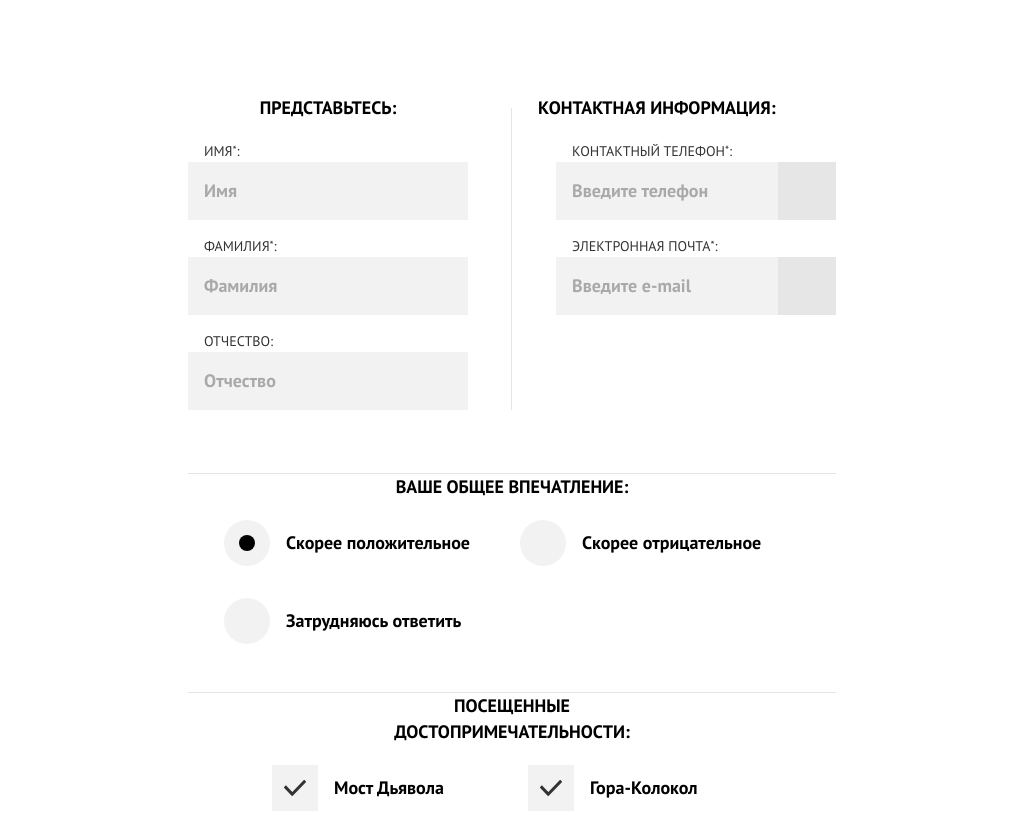
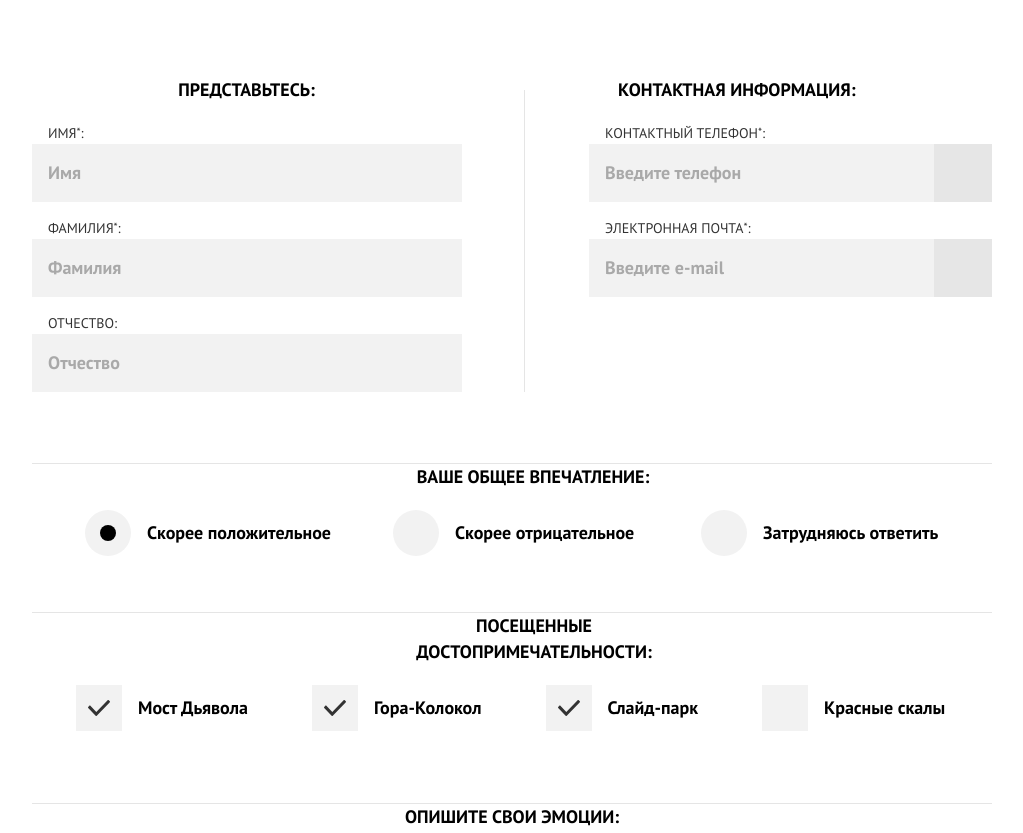
Before and after one commit to htmlacademy-adaptive/2043509-sedona-27, a website: page source/form.html in a window 1280 px wide. Shown: the part 520-1353 px from the top of the page, without its empty margins (128-1151 px from the left). Drawn offline with nearby package versions, Linux system fonts and the light colour scheme; files that its build step writes are made by us from their sources; files whose address does not match are found by name.

Commit message:
Добавляет адаптив форме для всех вьюпортов

```diff
--- a/source/form.html
+++ b/source/form.html
@@ -53,13 +53,13 @@
         <div class="feedback-form__wrapper">
           <fieldset class="feedback-form__area feedback-form__area--about-user">
             <legend class="feedback-form__legend">Представьтесь:</legend>
-            <label class="feedback-form__label" for="name">
+            <label class="feedback-form__label feedback-form__label--about-user" for="name">
               <span class="feedback-form__label-text">Имя<sup class="star-required">*</sup>:</span>
               <input class="feedback-form__input" type="text" id="name" placeholder="Имя" required></label>
-            <label for="surname" class="feedback-form__label">
+            <label class="feedback-form__label feedback-form__label--about-user" for="surname">
               <span class="feedback-form__label-text">Фамилия<sup class="star-required">*</sup>:</span>
               <input class="feedback-form__input" type="text" id="surname" placeholder="Фамилия" required></label>
-            <label for="patronymic" class="feedback-form__label">
+            <label class="feedback-form__label feedback-form__label--about-user" for="patronymic">
               <span class="feedback-form__label-text">Отчество:</span>
               <input class="feedback-form__input" type="text" id="patronymic" placeholder="Отчество"></label>
           </fieldset>
@@ -69,7 +69,7 @@
               <span class="feedback-form__label-text">Контактный телефон<sup class="star-required">*</sup>:</span>
               <input class="feedback-form__input feedback-form__input" type="tel" id="phone"
                 placeholder="Введите телефон" required></label>
-            <label for="e-mail" class="feedback-form__label feedback-form__label--email">
+            <label class="feedback-form__label feedback-form__label--email" for="e-mail">
               <span class="feedback-form__label-text">Электронная почта<sup class="star-required">*</sup>:</span>
               <input class="feedback-form__input feedback-form__input" type="email" id="e-mail"
                 placeholder="Введите e-mail" required></label>
@@ -77,17 +77,23 @@
         </div>
         <fieldset class="feedback-form__area feedback-form__area--impression">
           <legend class="feedback-form__legend">Ваше Общее впечатление:</legend>
-          <label class="feedback-form__label feedback-form-control" for="positive">
+          <label
+            class="feedback-form__label feedback-form__label--impression feedback-form-control feedback-form-control--impression"
+            for="positive">
             <input class="feedback-form__input feedback-form-control__input feedback-form-control__input--radio"
               type="radio" id="positive" name="impression" value="positive" checked>
             <span class="feedback-form-control__mark feedback-form-control__mark--radio"></span>Скорее положительное
           </label>
-          <label class="feedback-form__label feedback-form-control" for="negative">
+          <label
+            class="feedback-form__label feedback-form__label--impression feedback-form-control feedback-form-control--impression"
+            for="negative">
             <input class="feedback-form__input feedback-form-control__input feedback-form-control__input--radio"
               type="radio" id="negative" name="impression" value="negative">
             <span class="feedback-form-control__mark feedback-form-control__mark--radio"></span>Скорее отрицательное
           </label>
-          <label class="feedback-form__label feedback-form-control" for="difficult-to-answer">
+          <label
+            class="feedback-form__label feedback-form__label--impression feedback-form-control feedback-form-control--impression"
+            for="difficult-to-answer">
             <input class="feedback-form__input feedback-form-control__input feedback-form-control__input--radio"
               type="radio" id="difficult-to-answer" name="impression" value="difficult-to-answer">
             <span class="feedback-form-control__mark feedback-form-control__mark--radio"></span>Затрудняюсь ответить
@@ -95,22 +101,30 @@
         </fieldset>
         <fieldset class="feedback-form__area feedback-form__area--visited-locations">
           <legend class="feedback-form__legend">Посещенные достопримечательности:</legend>
-          <label class="feedback-form__label feedback-form-control" for="bridge">
+          <label
+            class="feedback-form__label feedback-form__label--visited-locations feedback-form-control feedback-form-control--visited-locations"
+            for="bridge">
             <input class="feedback-form__input feedback-form-control__input feedback-form-control__input--checkbox"
               type="checkbox" id="bridge" name="visited-locations" value="bridge" checked>
             <span class="feedback-form-control__mark feedback-form-control__mark--checkbox"></span>Мост Дьявола
           </label>
-          <label class="feedback-form__label feedback-form-control" for="bell-mountain">
+          <label
+            class="feedback-form__label feedback-form__label--visited-locations feedback-form-control feedback-form-control--visited-locations"
+            for="bell-mountain">
             <input class="feedback-form__input feedback-form-control__input feedback-form-control__input--checkbox"
               type="checkbox" id="bell-mountain" name="visited-locations" value="bell-mountain" checked>
             <span class="feedback-form-control__mark feedback-form-control__mark--checkbox"></span>Гора-Колокол
           </label>
-          <label class="feedback-form__label feedback-form-control" for="slide-park">
+          <label
+            class="feedback-form__label feedback-form__label--visited-locations feedback-form-control feedback-form-control--visited-locations"
+            for="slide-park">
             <input class="feedback-form__input feedback-form-control__input feedback-form-control__input--checkbox"
               type="checkbox" id="slide-park" name="visited-locations" value="slide-park" checked>
             <span class="feedback-form-control__mark feedback-form-control__mark--checkbox"></span>Слайд-парк
           </label>
-          <label class="feedback-form__label feedback-form-control" for="red-mountains">
+          <label
+            class="feedback-form__label feedback-form__label--visited-locations feedback-form-control feedback-form-control--visited-locations"
+            for="red-mountains">
             <input class="feedback-form__input feedback-form-control__input feedback-form-control__input--checkbox"
               type="checkbox" id="red-mountains" name="visited-locations" value="red-mountains">
             <span class="feedback-form-control__mark feedback-form-control__mark--checkbox"></span>Красные скалы
--- a/source/sass/blocks/feedback-form.scss
+++ b/source/sass/blocks/feedback-form.scss
@@ -9,16 +9,24 @@
   @include bootstrap.tablet {
     padding: 51px 60px 64px;
   }
+
+  @include bootstrap.desktop {
+    padding: 33px 120px 64px;
+  }
 }
 
 .feedback-form__wrapper {
   @include bootstrap.tablet {
-    width: 648px;
     display: flex;
     flex-wrap: wrap;
     box-sizing: border-box;
     padding-bottom: 63px;
     border-bottom: 1px solid #e5e5e5;
+  }
+
+  @include bootstrap.desktop {
+    width: 960px;
+    padding-bottom: 71px;
   }
 }
 
@@ -42,6 +50,11 @@
       border-right: 1px solid #e5e5e5;
       border-bottom: none;
     }
+
+    @include bootstrap.desktop {
+      padding: 0 63px 0 0;
+      width: 493px;
+    }
   }
 
   &--user-contacts {
@@ -53,6 +66,10 @@
       align-items: center;
       margin-left: 26px;
       min-width: 280px;
+    }
+
+    @include bootstrap.desktop {
+      margin-left: 0;
     }
   }
 
@@ -66,6 +83,12 @@
       gap: 16px;
       padding: 0 36px 48px;
       margin: 0 auto;
+    }
+
+    @include bootstrap.desktop {
+      width: 960px;
+      column-gap: 28px;
+      padding: 0 11px 56px 53px;
     }
   }
 
@@ -81,6 +104,16 @@
       padding: 0 84px 42px;
       margin: 0 auto;
     }
+
+    @include bootstrap.desktop {
+      width: 960px;
+      display: flex;
+      flex-wrap: wrap;
+      flex-direction: row;
+      align-items: center;
+      gap: 0;
+      padding: 0 0 56px 44px;
+    }
   }
 
   &--emotions {
@@ -89,6 +122,11 @@
 
     @include bootstrap.tablet {
       width: 648px;
+    }
+
+    @include bootstrap.desktop {
+      width: 960px;
+      padding: 0 96px 48px;
     }
   }
 }
@@ -110,8 +148,14 @@
   }
 
   &--user-contacts {
-    margin: 0 0 20px 0;
-    text-align: left;
+    @include bootstrap.tablet {
+      text-align: left;
+    }
+
+    @include bootstrap.desktop {
+      text-align: center;
+      margin-left: 93px;
+    }
   }
 }
 
@@ -123,6 +167,12 @@
   width: 280px;
   margin-bottom: 16px;
   box-sizing: border-box;
+
+  &--about-user {
+    @include bootstrap.desktop {
+      width: 430px;
+    }
+  }
 
   &:last-child {
     margin-bottom: 0;
@@ -136,6 +186,11 @@
     @include bootstrap.tablet {
       padding-left: 18px;
       width: 298px;
+    }
+
+    @include bootstrap.desktop {
+      width: 467px;
+      padding-left: 64px;
     }
 
     &::after {
@@ -162,6 +217,30 @@
   &--email {
     &::after {
       background-image: url("");
+    }
+  }
+
+  &--impression {
+    @include bootstrap.tablet {
+      margin-bottom: 0;
+    }
+  }
+}
+
+.feedback-form__label--visited-locations {
+  @include bootstrap.tablet {
+    width: 224px;
+  }
+
+  @include bootstrap.desktop {
+    min-width: 153px;
+    width: initial;
+    margin: 0 54px 16px 0;
+  }
+
+  &:last-child {
+    @include bootstrap.desktop {
+      margin: 0 0 16px;
     }
   }
 }
@@ -205,6 +284,10 @@
   @include bootstrap.tablet {
     min-width: 648px;
   }
+
+  @include bootstrap.desktop {
+    max-width: 960px;
+  }
 }
 
 .feedback-form__button-wrapper {
@@ -218,10 +301,22 @@
     align-items: center;
     min-width: 648px;
   }
+
+  @include bootstrap.desktop {
+    width: 768px;
+  }
 }
 
 .feedback-form__button {
-  max-width: 280px;
+  width: 280px;
+
+  @include bootstrap.tablet {
+    width: 324px;
+  }
+
+  @include bootstrap.desktop {
+    width: 384px;
+  }
 }
 
 .feedback-form__info-text {
--- a/source/sass/blocks/feedback-heading.scss
+++ b/source/sass/blocks/feedback-heading.scss
@@ -15,6 +15,10 @@
   @include bootstrap.tablet {
     width: 100%;
     border: none;
+    padding: 115px 20px 33px;
+  }
+
+  @include bootstrap.desktop {
     padding: 64px 20px 51px;
   }
 }
@@ -45,5 +49,10 @@
 
   @include bootstrap.tablet {
     max-width: 435px;
+    line-height: 24px;
+  }
+
+  @include bootstrap.desktop {
+    line-height: 21px;
   }
 }
```
